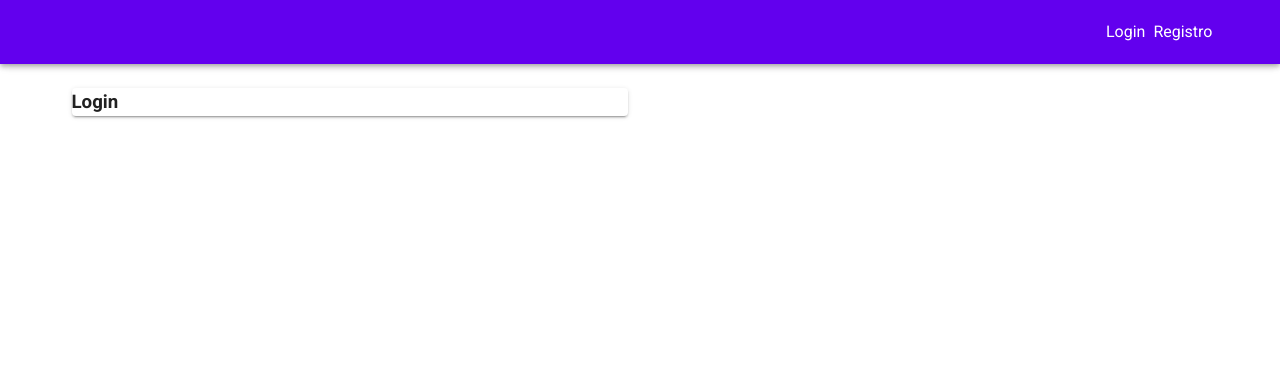
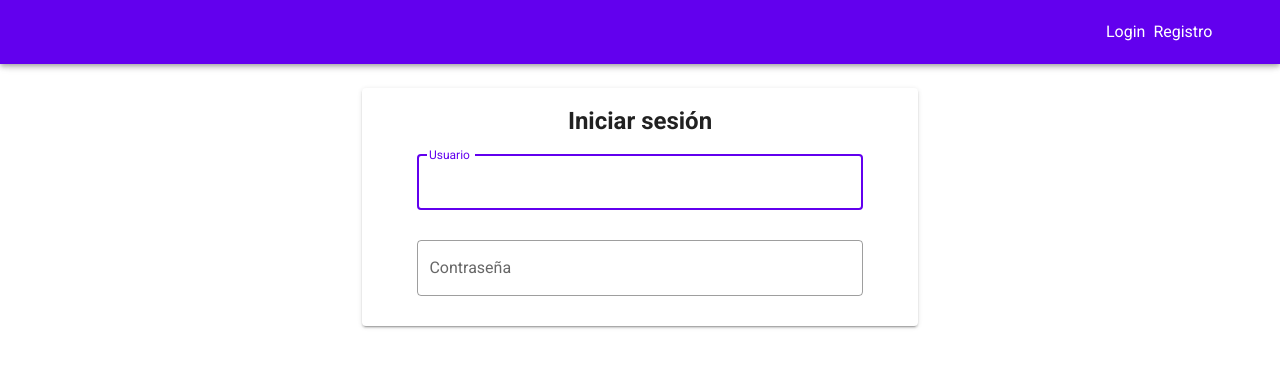
Before and after one commit to victorst79/e-date-v2, a Vue app: page /login in a window 1280 px wide. Shown: the top 368 px of the page. Built offline with nearby package versions, Linux system fonts and the light colour scheme.

Commit message:
login with inputs done

```diff
--- a/src/components/Login.vue
+++ b/src/components/Login.vue
@@ -1,9 +1,20 @@
 <template>
-  <v-container>
+  <v-container id="login-c">
     <v-row>
-      <v-col cols="6">
+      <v-col cols="12" md="6" offset-md="3">
         <v-card>
-          <h3 class="titulo">Login</h3>
+          <h3 class="titulo text-center">Iniciar sesión</h3>
+          <v-text-field
+            v-model="user"
+            label="Usuario"
+            outlined
+            autofocus
+          ></v-text-field>
+          <v-text-field
+            v-model="password"
+            label="Contraseña"
+            outlined
+          ></v-text-field>
         </v-card>
       </v-col>
     </v-row>
@@ -15,8 +26,26 @@ import Vue from 'vue';
 
 export default Vue.extend({
   name: 'Login',
-  data: () => ({
-
-  }),
+  data() {
+    return {
+        validation: '',
+        user: '',
+        password: ''
+    }
+  },
 });
 </script>
+
+<style lang="scss">
+#login-c {
+
+  h3 {
+    padding: 15px 0;
+  }
+
+  div.v-input {
+    width: 80%;
+    margin: 0 auto;
+  }
+}
+</style>
--- a/src/main.ts
+++ b/src/main.ts
@@ -4,6 +4,10 @@ import router from './router';
 import store from './store';
 import './registerServiceWorker';
 import vuetify from './plugins/vuetify';
+
+/* GLOBAL STYLES  */
+import './assets/scss/_variables.scss';
+import './assets/scss/common.scss';
 
 Vue.config.productionTip = false;
 
--- a/src/views/Login-view.vue
+++ b/src/views/Login-view.vue
@@ -14,7 +14,3 @@ export default {
   },
 };
 </script>
-
-<style scoped>
-@import '../assets/scss/common.scss';
-</style>
```
Also changed, not shown: package.json (+4 -4 lines), .eslintrc.js, 1 other file (tests, documents, lock files or other folders).
